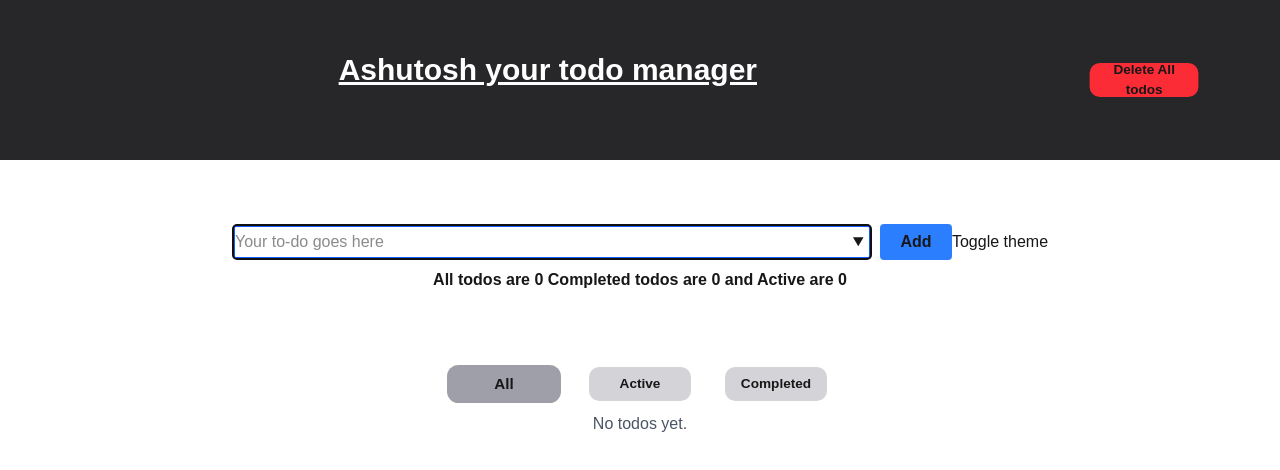
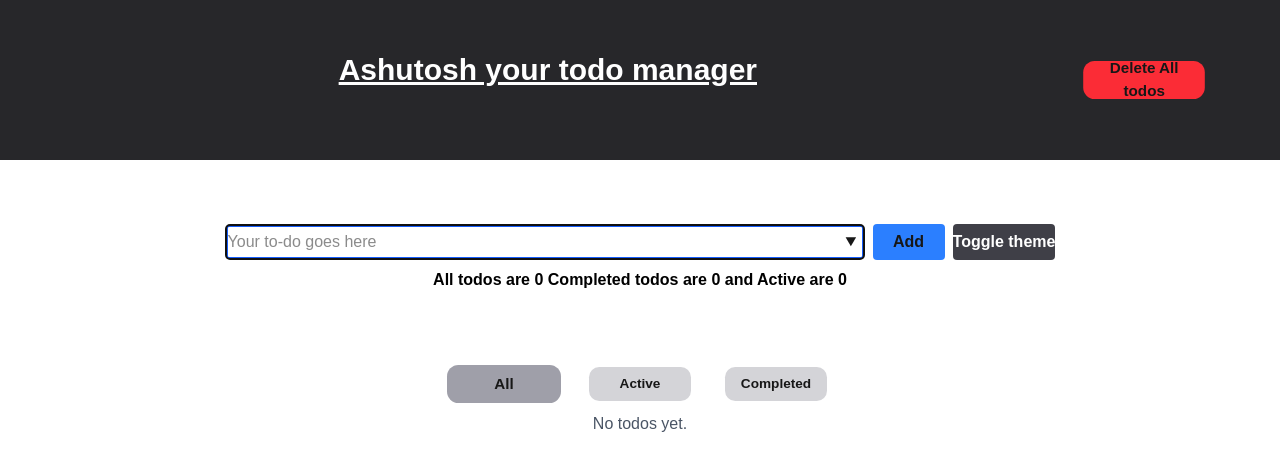
Before and after one commit to sinha-prakhar/ashutosh-todolist, a Next.js app: page / in a window 1280 px wide. Shown: the top 470 px of the page. Built offline with nearby package versions, Linux system fonts and the light colour scheme.

Commit message:
Theme toggle button

```diff
--- a/app/page.tsx
+++ b/app/page.tsx
@@ -14,7 +14,12 @@ interface TodoData {
 
 
 // interface for theme
-
+  type Theme = {
+  NavbarTheme: string,
+  backgroundTheme: string,
+  todosNumberParagraph: string,
+  toggleThemeButtonBG: string
+}
 
 
 
@@ -59,6 +64,8 @@ const Page = () => {
   const [theme, settheme] = useState<Theme>({
     NavbarTheme: "bg-zinc-800",
     backgroundTheme: "bg-white",
+    todosNumberParagraph: "text-black",
+    toggleThemeButtonBG: "bg-zinc-700 text-white"
   })
 
 const [todo, setTodo] = useState<string>('');
@@ -156,18 +163,16 @@ const filteredTodos = todos.filter(todo => {
   }, [todos]);
 
 
-  type Theme = {
-  NavbarTheme: string,
-  backgroundTheme: string,
-}
-
-
   const ToggleTheme = () => {
   settheme(theme => ({
     NavbarTheme:
       theme.NavbarTheme === "bg-zinc-800" ? "bg-zinc-400" : "bg-zinc-800",
     backgroundTheme:
-      theme.backgroundTheme === "bg-white" ? "bg-zinc-800" : "bg-white"
+      theme.backgroundTheme === "bg-white" ? "bg-zinc-800" : "bg-white",
+      todosNumberParagraph:
+      theme.todosNumberParagraph === "text-white"? "text-black": "text-white",
+      toggleThemeButtonBG:
+      theme.toggleThemeButtonBG === "bg-zinc-700 text-white"? "bg-white text-black": "bg-zinc-700 text-white"
   }));
 };
 
@@ -225,7 +230,10 @@ const filteredTodos = todos.filter(todo => {
             Add
           </button>
 
-          <button onClick={ToggleTheme}>Toggle theme</button>
+          <button
+          className={`h-9 rounded-sm ml-2 transition-all active:scale-95 md:mt-0 mt-5  shadow-blue-200 font-bold ${theme.toggleThemeButtonBG}`}
+          onClick={ToggleTheme}
+          >Toggle theme</button>
 
         </div>
 
@@ -234,7 +242,7 @@ const filteredTodos = todos.filter(todo => {
 
 
             <div className='helper mb-16 mt-2'>
-              <p className={`font-bold $`} >All todos are {filteredTodos.length} Completed todos are {completedCount} and Active are {progress}</p>
+              <p className={`font-bold ${theme.todosNumberParagraph}`} >All todos are {filteredTodos.length} Completed todos are {completedCount} and Active are {progress}</p>
             </div>
 
 
--- a/components/Navbar.tsx
+++ b/components/Navbar.tsx
@@ -28,14 +28,12 @@ const Navbar = (props: any) => {
 
   return (
     <header>
-      {/* <nav className="md:flex h-40 items-center justify-around w-full bg-zinc-800">
-       */}
        <nav className={`flex flex-col md:flex-row h-auto md:h-40 items-center justify-between w-full ${props.Theme} p-4`}>
         <div className="flex justify-center items-center w-full h-full mb-5">
         <h1 className='text-3xl text-white font-bold underline'>Ashutosh your todo manager</h1>
         </div>
         <div className="flex justify-end items-center">
-        <button className='bg-red-500 mr-14 rounded-xl p-5 h-10 flex justify-center items-center transition-all active:scale-95 scale-85 font-bold' id='render-btn' name='render-btn' title="This button Deletes All the todo in list " onClick={DeleteAllTodos} >Delete All todos</button>
+        <button className='bg-red-500 mr-14 rounded-xl p-5 h-10 flex justify-center items-center transition-all active:scale-100 scale-95 font-bold' id='render-btn' name='render-btn' title="This button Deletes All the todo in list " onClick={DeleteAllTodos} >Delete All todos</button>
         </div>
       </nav>
     </header>
```
